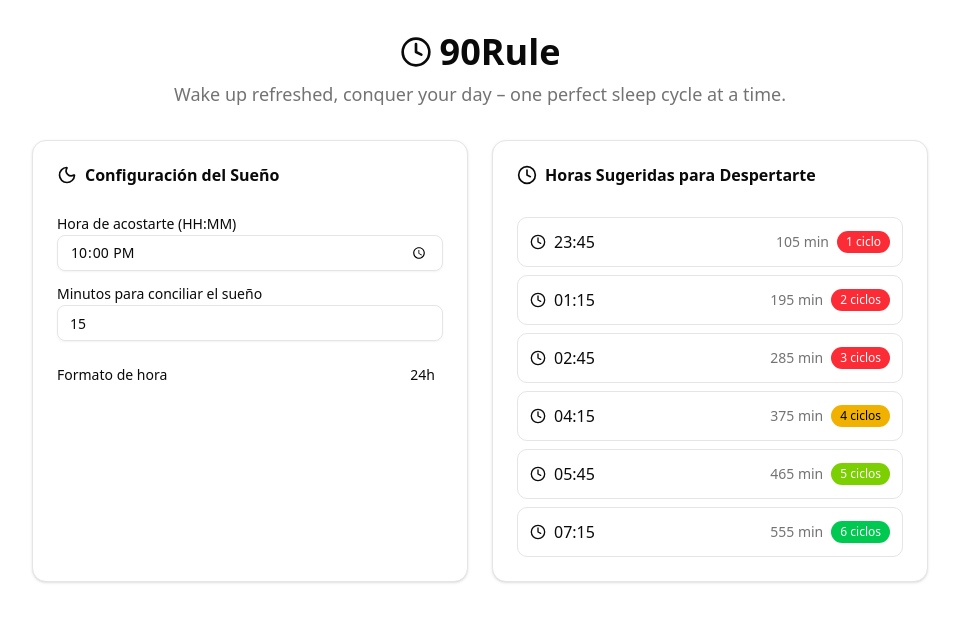
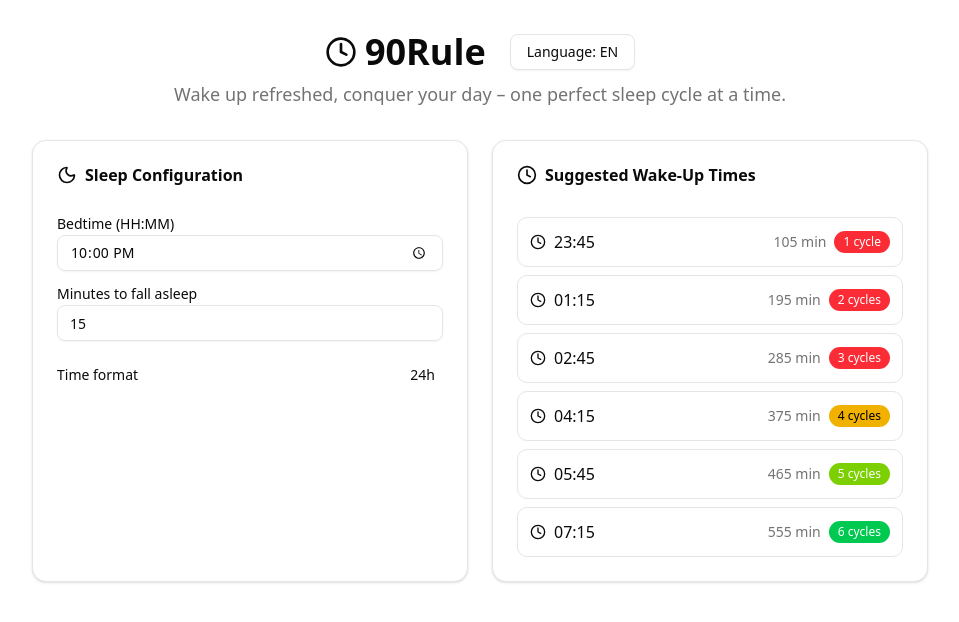
Before and after one commit to JuanLoaiza007/90rule, a Next.js app: page / in a window 1280 px wide. Shown: the top 622 px of the page, without its empty margins (160-1119 px from the left). Built offline with nearby package versions, Linux system fonts and the light colour scheme.

Commit message:
feat: implement english and spanish translation

```diff
--- a/app/layout.jsx
+++ b/app/layout.jsx
@@ -1,5 +1,6 @@
 import { Geist, Geist_Mono } from "next/font/google";
 import "./globals.css";
+import { LanguageProvider } from "@/lib/LanguageContext";
 
 const geistSans = Geist({
   variable: "--font-geist-sans",
@@ -19,11 +20,11 @@ export const metadata = {
 
 export default function RootLayout({ children }) {
   return (
-    <html lang="es">
+    <html lang="en">
       <body
         className={`${geistSans.variable} ${geistMono.variable} antialiased`}
       >
-        {children}
+        <LanguageProvider>{children}</LanguageProvider>
       </body>
     </html>
   );
--- a/app/page.jsx
+++ b/app/page.jsx
@@ -1,21 +1,25 @@
+"use client";
+
 import SleepCalculator from "@/components/SleepCalculator";
+import LanguageToggle from "@/components/LanguageToggle";
 import { Clock } from "lucide-react";
+import { useLanguage } from "@/lib/useLanguage";
 
 export default function Home() {
+  const { t } = useLanguage();
+
   return (
     <div className="min-h-screen bg-background">
       <div className="container mx-auto px-4 py-8">
         <div className="text-center mb-8">
           <div className="flex items-center justify-center gap-2 mb-2">
             <Clock className="w-8 h-8" />
-            <h1 className="text-4xl font-bold">90Rule</h1>
+            <h1 className="text-4xl font-bold">{t("title")}</h1>
+            <LanguageToggle />
           </div>
-          <p className="text-lg text-muted-foreground">
-            Wake up refreshed, conquer your day – one perfect sleep cycle at a
-            time.
-          </p>
+          <p className="text-lg text-muted-foreground">{t("slogan")}</p>
         </div>
-        <SleepCalculator />
+        <SleepCalculator t={t} />
       </div>
     </div>
   );
--- /dev/null
+++ b/components/LanguageToggle.jsx
@@ -0,0 +1,18 @@
+"use client";
+
+import { Button } from "@/components/ui/button";
+import { useLanguage } from "@/lib/useLanguage";
+
+export default function LanguageToggle() {
+  const { lang, setLanguage, t } = useLanguage();
+
+  const toggleLanguage = () => {
+    setLanguage(lang === "en" ? "es" : "en");
+  };
+
+  return (
+    <Button variant="outline" onClick={toggleLanguage} className="ml-4">
+      {t("language")}: {lang.toUpperCase()}
+    </Button>
+  );
+}
--- a/components/SleepCalculator.jsx
+++ b/components/SleepCalculator.jsx
@@ -14,6 +14,7 @@ function WakeUpSuggestion({
   use12Hour,
   showInHours,
   onToggleHours,
+  t,
 }) {
   const { cycles, totalMinutes, wakeTime } = suggestion;
 
@@ -25,8 +26,8 @@ function WakeUpSuggestion({
   };
 
   const displayTime = showInHours
-    ? `${(totalMinutes / 60).toFixed(1)}h`
-    : `${totalMinutes} min`;
+    ? `${(totalMinutes / 60).toFixed(1)}${t("hour")}`
+    : `${totalMinutes} ${t("min")}`;
 
   return (
     <div className="flex items-center justify-between p-3 border rounded-lg">
@@ -44,14 +45,14 @@ function WakeUpSuggestion({
           {displayTime}
         </span>
         <Badge className={getBadgeClass()}>
-          {cycles} ciclo{cycles !== 1 ? "s" : ""}
+          {cycles} {cycles === 1 ? t("cycles") : t("cyclesPlural")}
         </Badge>
       </div>
     </div>
   );
 }
 
-export default function SleepCalculator() {
+export default function SleepCalculator({ t }) {
   const [bedTime, setBedTime] = useState("22:00");
   const [latency, setLatency] = useState(15);
   const [use12Hour, setUse12Hour] = useState(false);
@@ -73,12 +74,12 @@ export default function SleepCalculator() {
         <CardHeader>
           <CardTitle className="flex items-center gap-2">
             <Moon className="w-5 h-5" />
-            Configuración del Sueño
+            {t("sleepConfig")}
           </CardTitle>
         </CardHeader>
         <CardContent className="space-y-4">
           <div>
-            <Label htmlFor="bedTime">Hora de acostarte (HH:MM)</Label>
+            <Label htmlFor="bedTime">{t("bedTime")}</Label>
             <Input
               id="bedTime"
               type="time"
@@ -89,7 +90,7 @@ export default function SleepCalculator() {
           </div>
 
           <div>
-            <Label htmlFor="latency">Minutos para conciliar el sueño</Label>
+            <Label htmlFor="latency">{t("latency")}</Label>
             <Input
               id="latency"
               type="number"
@@ -106,7 +107,7 @@ export default function SleepCalculator() {
           </div>
 
           <div className="flex items-center justify-between">
-            <Label>Formato de hora</Label>
+            <Label>{t("timeFormat")}</Label>
             <Toggle
               pressed={use12Hour}
               onPressedChange={setUse12Hour}
@@ -123,7 +124,7 @@ export default function SleepCalculator() {
           <CardHeader>
             <CardTitle className="flex items-center gap-2">
               <Clock className="w-5 h-5" />
-              Horas Sugeridas para Despertarte
+              {t("suggestedTimes")}
             </CardTitle>
           </CardHeader>
           <CardContent>
@@ -135,6 +136,7 @@ export default function SleepCalculator() {
                   use12Hour={use12Hour}
                   showInHours={showInHours}
                   onToggleHours={() => setShowInHours(!showInHours)}
+                  t={t}
                 />
               ))}
             </div>
--- /dev/null
+++ b/lib/LanguageContext.jsx
@@ -0,0 +1,53 @@
+"use client";
+
+import {
+  createContext,
+  useContext,
+  useState,
+  useCallback,
+  useEffect,
+} from "react";
+import { en } from "./locales/en";
+import { es } from "./locales/es";
+
+const languages = { en, es };
+
+const LanguageContext = createContext();
+
+export function LanguageProvider({ children }) {
+  const [lang, setLang] = useState(() => {
+    if (typeof window !== "undefined") {
+      return localStorage.getItem("language") || "en";
+    }
+    return "en";
+  });
+
+  const setLanguage = useCallback((newLang) => {
+    if (languages[newLang]) {
+      setLang(newLang);
+      localStorage.setItem("language", newLang);
+    }
+  }, []);
+
+  const t = useCallback((key) => languages[lang][key] || key, [lang]);
+
+  useEffect(() => {
+    if (typeof window !== "undefined") {
+      document.documentElement.lang = lang;
+    }
+  }, [lang]);
+
+  return (
+    <LanguageContext.Provider value={{ lang, setLanguage, t }}>
+      {children}
+    </LanguageContext.Provider>
+  );
+}
+
+export function useLanguage() {
+  const context = useContext(LanguageContext);
+  if (!context) {
+    throw new Error("useLanguage must be used within a LanguageProvider");
+  }
+  return context;
+}
--- /dev/null
+++ b/lib/locales/en.js
@@ -0,0 +1,15 @@
+export const en = {
+  title: "90Rule",
+  slogan:
+    "Wake up refreshed, conquer your day – one perfect sleep cycle at a time.",
+  sleepConfig: "Sleep Configuration",
+  bedTime: "Bedtime (HH:MM)",
+  latency: "Minutes to fall asleep",
+  timeFormat: "Time format",
+  suggestedTimes: "Suggested Wake-Up Times",
+  cycles: "cycle",
+  cyclesPlural: "cycles",
+  min: "min",
+  hour: "h",
+  language: "Language",
+};
--- /dev/null
+++ b/lib/locales/es.js
@@ -0,0 +1,15 @@
+export const es = {
+  title: "90Rule",
+  slogan:
+    "Despierta renovado, conquista tu día – un ciclo de sueño perfecto a la vez.",
+  sleepConfig: "Configuración del Sueño",
+  bedTime: "Hora de acostarte (HH:MM)",
+  latency: "Minutos para conciliar el sueño",
+  timeFormat: "Formato de hora",
+  suggestedTimes: "Horas Sugeridas para Despertarte",
+  cycles: "ciclo",
+  cyclesPlural: "ciclos",
+  min: "min",
+  hour: "h",
+  language: "Idioma",
+};
--- /dev/null
+++ b/lib/useLanguage.js
@@ -0,0 +1,27 @@
+"use client";
+
+import { useState, useCallback } from "react";
+import { en } from "./locales/en";
+import { es } from "./locales/es";
+
+const languages = { en, es };
+
+export function useLanguage() {
+  const [lang, setLang] = useState(() => {
+    if (typeof window !== "undefined") {
+      return localStorage.getItem("language") || "en";
+    }
+    return "en";
+  });
+
+  const setLanguage = (newLang) => {
+    if (languages[newLang]) {
+      setLang(newLang);
+      localStorage.setItem("language", newLang);
+    }
+  };
+
+  const t = useCallback((key) => languages[lang][key] || key, [lang]);
+
+  return { lang, setLanguage, t };
+}
```
